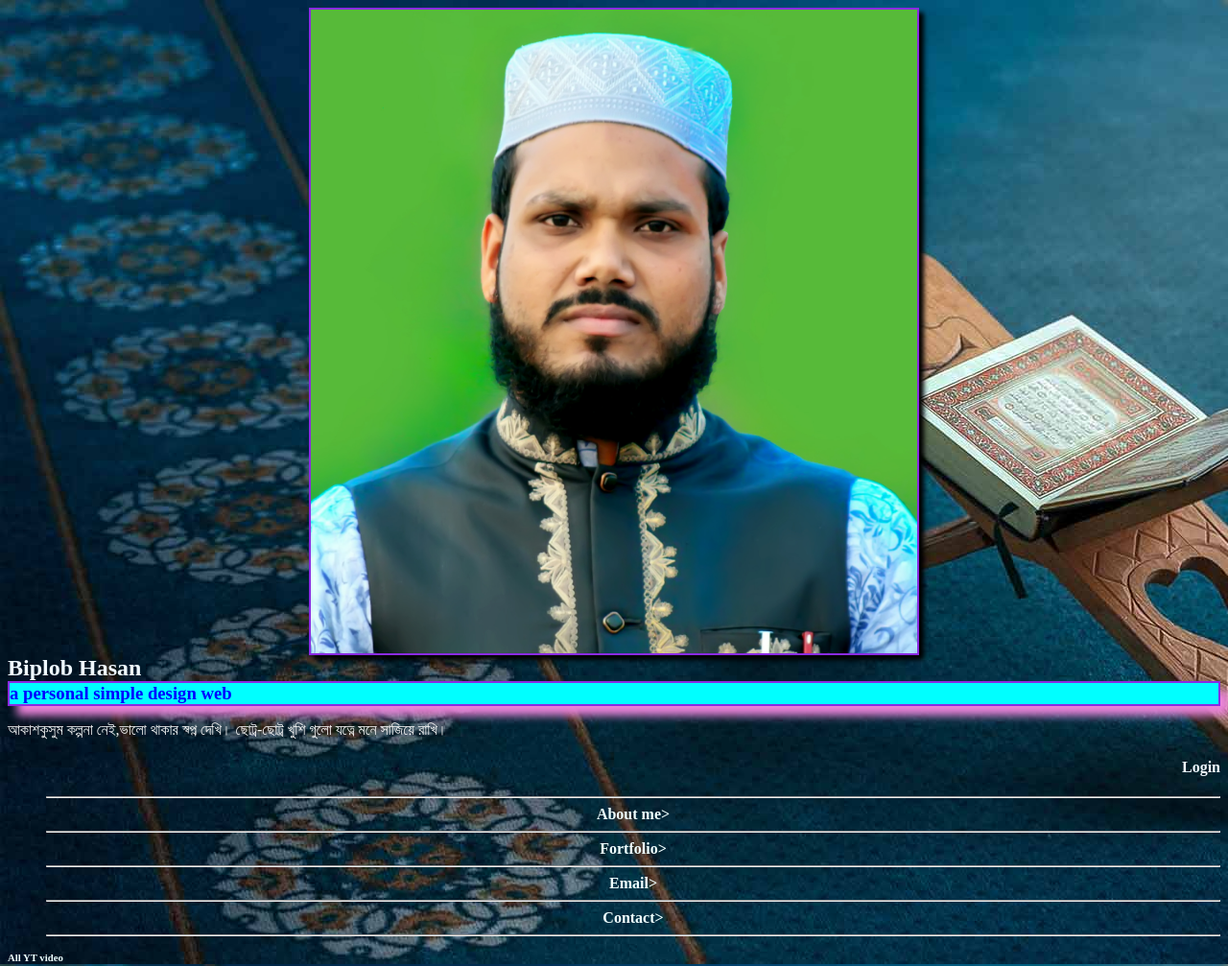
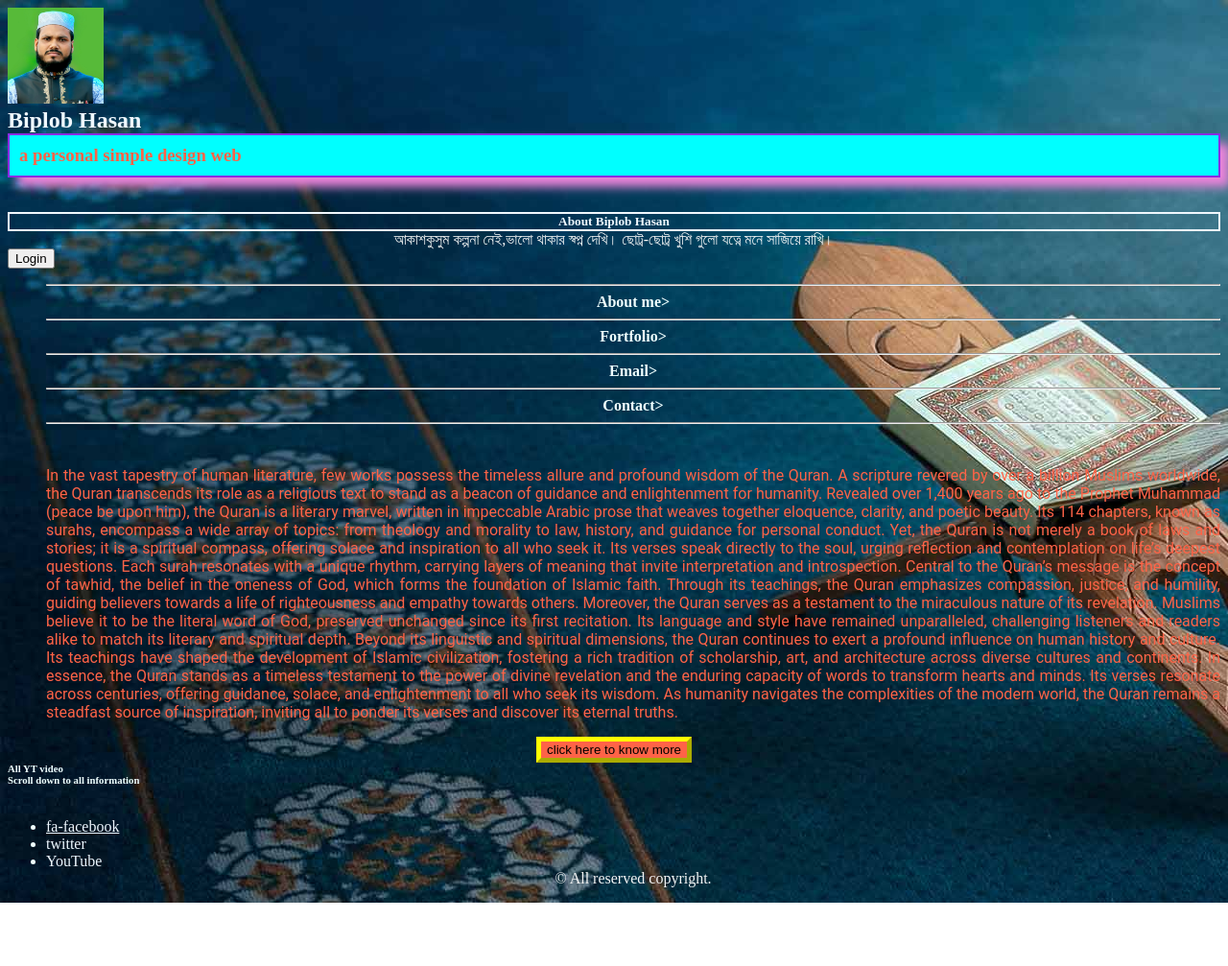
Before and after one commit to fbiplobhasan/Biplob-hasan, a plain HTML site: page index.html in a window 1280 px wide. Shown: the top 1007 px of the page at 96% size. After the commit the page ends 941 px from the top, so only its background shows below. Drawn offline with Linux system fonts and the light colour scheme.

Commit message:
new style and add background

```diff
--- a/index.html
+++ b/index.html
@@ -8,17 +8,23 @@
     <link rel="stylesheet" href="style.css">
 </head>
 <body>
-    <img class="center" width="100px height 100px" src="Biplob hasan/bh.jpg" align="center" alt="please wait comming soon">
+    <!-- <img class="center" width="50px height 50px" src="Biplob hasan/bh.jpg" alt="please wait comming soon"> -->
 
-    <h2>Biplob Hasan</h2>
+<img class="img" src="Biplob hasan/bh.jpg" alt="comming soon" width="100px" height="100px">
 
-    <h3>a personal simple design web</h3>
+<h2>Biplob Hasan</h2>
+
+
+
+    <h3>a personal simple design web</h3> <br> <br>
+
+    <h5 class="h33"> About Biplob Hasan</h5>
     <p>
         আকাশকুসুম কল্পনা নেই,ভালো থাকার স্বপ্ন দেখি।
 ছোট্র-ছোট্র খুশি গুলো যত্নে মনে সাজিয়ে রাখি।
     </p>
     <!-- <hr> -->
-    <h4>Login</h4>
+   <button> <a href="https://www.google.co.uk/"></a> Login </button>
 
     <div>
         <ul>
@@ -27,10 +33,30 @@
             <strong> <hr <li type="square">Email</li>></strong>
             <strong> <hr <li type="square">Contact</li>></strong>
             <hr>
+            <br> <br>
+
+            <div>
+                <p class="lorem5">In the vast tapestry of human literature, few works possess the timeless allure and profound wisdom of the Quran. A scripture revered by over a billion Muslims worldwide, the Quran transcends its role as a religious text to stand as a beacon of guidance and enlightenment for humanity.
+
+                    Revealed over 1,400 years ago to the Prophet Muhammad (peace be upon him), the Quran is a literary marvel, written in impeccable Arabic prose that weaves together eloquence, clarity, and poetic beauty. Its 114 chapters, known as surahs, encompass a wide array of topics: from theology and morality to law, history, and guidance for personal conduct.
+
+                    Yet, the Quran is not merely a book of laws and stories; it is a spiritual compass, offering solace and inspiration to all who seek it. Its verses speak directly to the soul, urging reflection and contemplation on life’s deepest questions. Each surah resonates with a unique rhythm, carrying layers of meaning that invite interpretation and introspection.
+
+                    Central to the Quran’s message is the concept of tawhid, the belief in the oneness of God, which forms the foundation of Islamic faith. Through its teachings, the Quran emphasizes compassion, justice, and humility, guiding believers towards a life of righteousness and empathy towards others.
+
+                    Moreover, the Quran serves as a testament to the miraculous nature of its revelation. Muslims believe it to be the literal word of God, preserved unchanged since its first recitation. Its language and style have remained unparalleled, challenging listeners and readers alike to match its literary and spiritual depth.
+
+                    Beyond its linguistic and spiritual dimensions, the Quran continues to exert a profound influence on human history and culture. Its teachings have shaped the development of Islamic civilization, fostering a rich tradition of scholarship, art, and architecture across diverse cultures and continents.
+
+                    In essence, the Quran stands as a timeless testament to the power of divine revelation and the enduring capacity of words to transform hearts and minds. Its verses resonate across centuries, offering guidance, solace, and enlightenment to all who seek its wisdom. As humanity navigates the complexities of the modern world, the Quran remains a steadfast source of inspiration, inviting all to ponder its verses and discover its eternal truths.
+                </p>
+            </div>
 
     </ul>
     </div>
-
+<div>
+    <button class="btn"> click here to know more </button>
+</div>
 
 
     <footer>
@@ -38,7 +64,16 @@
         <div>
             <h6>Scroll down to all information</h6>
         </div> <br>
-      <p class="copyright"> &copy; All reserved copyright.</p>
+
+     <span>
+
+        <ul>
+            <li> <a style="color: aliceblue;" href="https://www.facebook.com/"> fa-facebook</a></li>
+            <li> <a style="color: aliceblue; href="https://x.com/?lang=en"> twitter</a></li>
+            <li><a style="color: aliceblue; href="https://www.youtube.com/"> YouTube </a></li>
+           <p class="copyright"> &copy; All reserved copyright.</p>
+    </ul>
+    </span>
     </footer>
 </body>
 </html>
--- a/style.css
+++ b/style.css
@@ -9,18 +9,22 @@ h6{
 }
 h3{
     text-align: left;
-    color: blue ;
+    color: tomato ;
     background-color: aqua;
     margin: 0px;
     border: 2px solid blueviolet;
     box-shadow: 10px 10px 10px rgb(235, 132, 218);
+    padding: 10px;
 }
 h4{
     text-align: right;
 }
 p{
     color: whitesmoke;
-    text-align: left;
+    text-align: center;
+    padding: 0px;
+    margin: 0px;
+    border: 0px;
 }
 h4{
     color: aliceblue;
@@ -28,16 +32,19 @@ h4{
 ul{
     color: azure;
 }
-img{
+/* img{
 /* align-content: center; */
 /* align-self: center; */
 /* align-tracks: center; */
 /* text-align: justify; */
-image-resolution: 250px 250px;
+/* image-resolution: 250px 250px; */
    margin: 0px;
    border: 2px solid blueviolet;
    box-shadow: 5px 5px 5px;
-   padding: 0px;
+   padding: 0px; */
+   /* background-position: center; */
+
+
 }
 .p2, h2{
     text-align: left;
@@ -62,3 +69,26 @@ h2{
     margin: 0px;
     padding: 0px
 }
+.btn{
+    background-color: tomato;
+    padding: 8px 10px 5px 5px blue;
+    border: style:solid 20px 10px 5px;
+    border-width: 5px;
+    border-color: yellow;
+    border-redius: 5px;
+    width: 20px
+    height: 25px
+}
+.lorem5{
+    text-align: justify;
+color: tomato;
+font-family: roboto;
+}
+.h33{
+    color: aliceblue;
+    text-align: center;
+margin: 0px;
+border: solid 2px ;
+box-shadow: 20px;
+
+}
```
